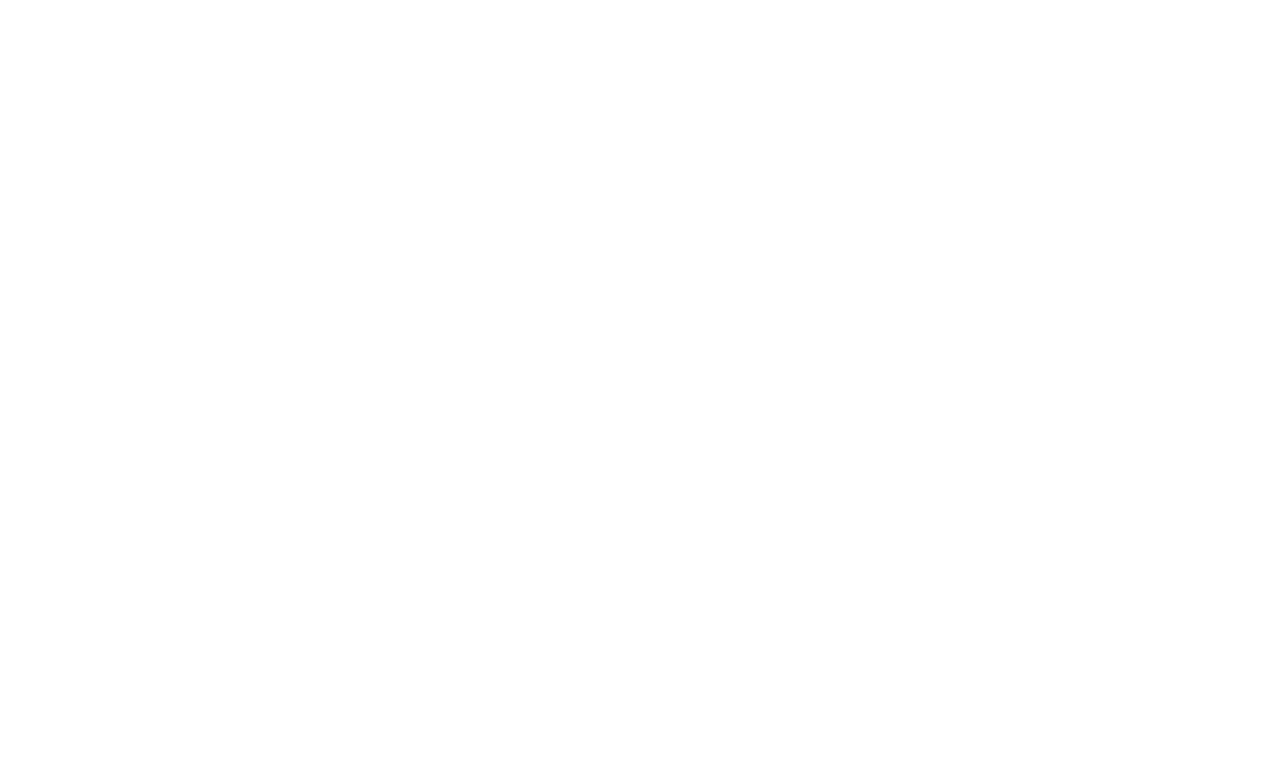
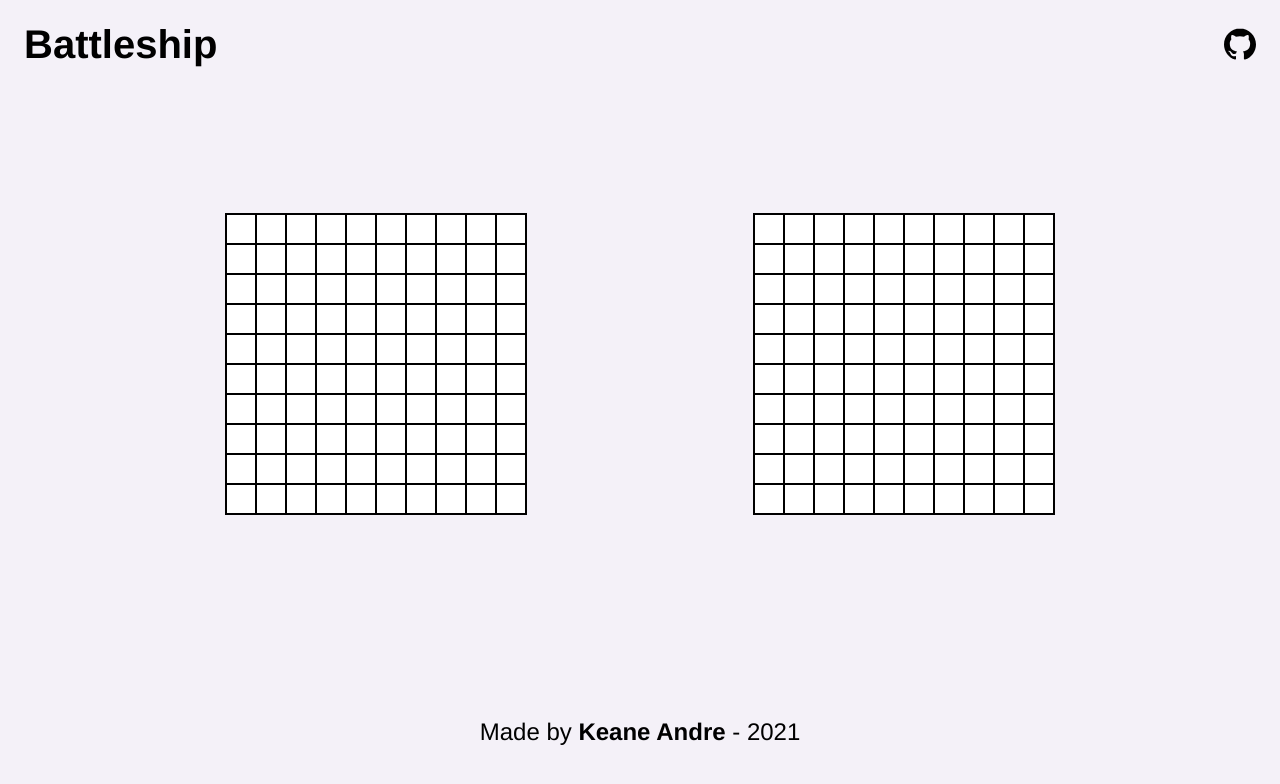
Before and after one commit to keaneatl/battleship, a website built with webpack: page dist/index.html in a window 1280 px wide. Built offline with nearby package versions, Linux system fonts and the light colour scheme.

Commit message:
Created UI and DOM modules

```diff
--- /dev/null
+++ b/src/game_helpers/gameboardDOM.js
@@ -0,0 +1,37 @@
+const newPlayerDOM = (() => {
+  const playerGameBoard = document.querySelector(".player-board");
+
+  for (let i = 0; i < 100; i++) {
+    const newSquare = document.createElement("div");
+    newSquare.classList.add("tile");
+    newSquare.id = `p-square ${i}`;
+    newSquare.addEventListener("mouseenter", () => {
+      newSquare.setAttribute("style", "background-color: black;");
+    });
+    newSquare.addEventListener("mouseleave", () => {
+      newSquare.removeAttribute("style");
+    });
+
+    playerGameBoard.appendChild(newSquare);
+  }
+})();
+
+const newComputerDOM = (() => {
+  const compGameBoard = document.querySelector(".computer-board");
+
+  for (let i = 0; i < 100; i++) {
+    const newSquare = document.createElement("div");
+    newSquare.classList.add("tile");
+    newSquare.id = `c-square ${i}`;
+    newSquare.addEventListener("mouseenter", () => {
+      newSquare.setAttribute("style", "background-color: black;");
+    });
+    newSquare.addEventListener("mouseleave", () => {
+      newSquare.removeAttribute("style");
+    });
+
+    compGameBoard.appendChild(newSquare);
+  }
+})();
+
+export { newPlayerDOM, newComputerDOM };
--- a/src/index.js
+++ b/src/index.js
@@ -1,2 +1,8 @@
 import "./style.css";
 import "./reset.css";
+import { shipFactory } from "./factories/ship";
+import { playerFactory } from "./factories/player";
+import { gameBoardFactory } from "./factories/gameboard";
+import { newPlayerDOM, newComputerDOM } from "./game_helpers/gameboardDOM";
+
+const startGame = (() => {})();
--- a/src/style.css
+++ b/src/style.css
@@ -0,0 +1,69 @@
+/* fonts */
+body {
+  background-color: #f4f1f8;
+  font-size: 16px;
+  font-family: Helvetica, Arial, sans-serif;
+  height: 100vh;
+}
+
+.footer {
+  margin-top: 5rem;
+  font-size: 1.5rem;
+}
+
+/* main styles */
+
+/* mobile styles */
+
+.header {
+  margin: 1.5rem;
+  display: flex;
+  flex-direction: row;
+  justify-content: space-between;
+}
+
+.textbox {
+  display: none;
+}
+
+.gh-ico {
+  width: 2rem;
+}
+
+.boards-container {
+  height: 69vh;
+  display: flex;
+  flex-direction: column;
+  align-items: center;
+}
+
+.player-board,
+.computer-board {
+  background-color: white;
+  display: grid;
+  grid-template-columns: repeat(10, auto);
+  margin: 1rem 0;
+  border: 1px solid black;
+  width: 300px;
+  height: 300px;
+}
+
+.tile {
+  border: 1px solid black;
+}
+
+.footer {
+  text-align: center;
+}
+
+/* small tablet styles */
+@media (min-width: 650px) {
+  body {
+    font-size: 20px;
+  }
+  .boards-container {
+    display: flex;
+    flex-direction: row;
+    justify-content: space-evenly;
+  }
+}
```
Also changed, not shown: dist/icons/github-svgrepo-com.svg (added), dist/icons/ship-svgrepo-com.svg (added), dist/index.html, dist/main.js.
